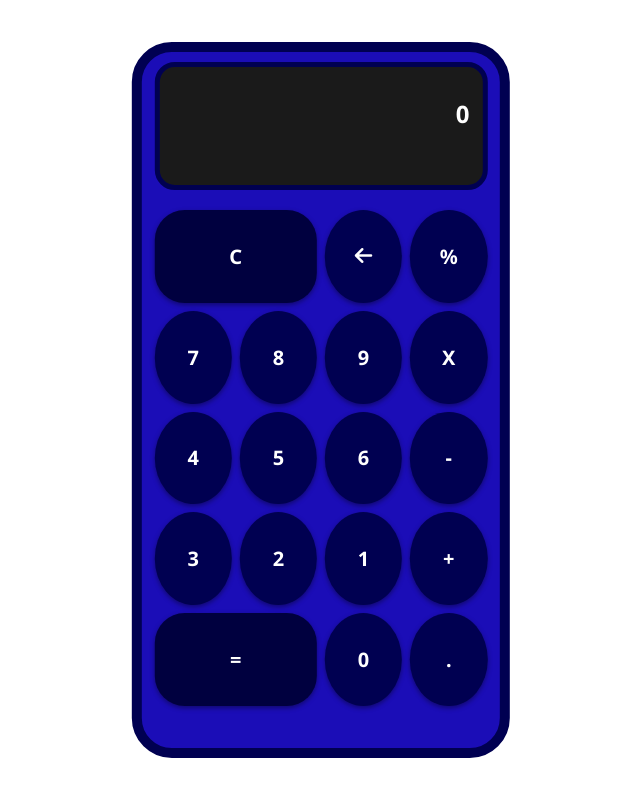
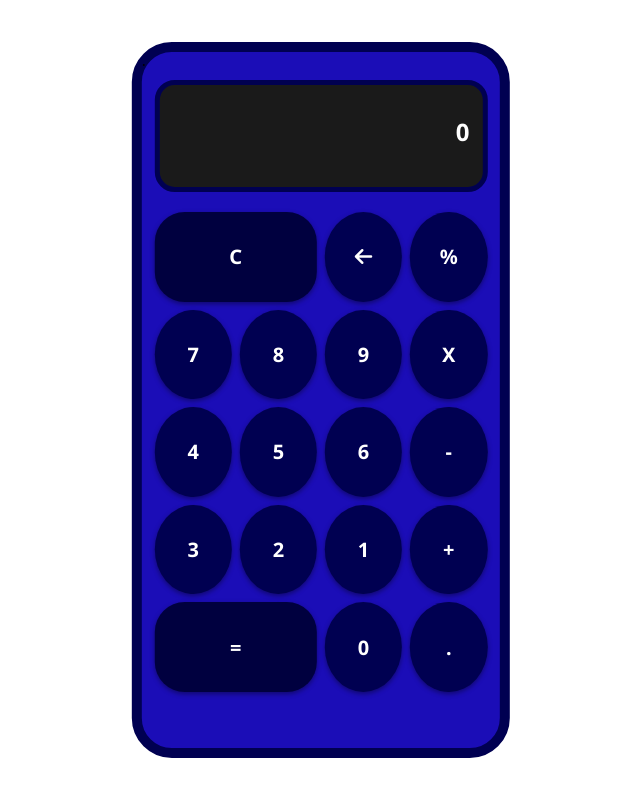
Before and after one commit to TomasCaminia/Calculator---React-JS, a React (Vite) app: page / in a window 1280 px wide. Shown: the top 796 px of the page, without its empty margins (319-959 px from the left). Built offline with nearby package versions, Linux system fonts and the light colour scheme.

Commit message:
I deleted App.jsx because It was obsolet

```diff
--- a/src/Assets/CSS/style.css
+++ b/src/Assets/CSS/style.css
@@ -22,7 +22,7 @@ body {
 
 .display {
   width: 26vw;
-  height: 16vh;
+  height: 14vh;
   background: #1a1a1a;
   border: 5px solid #000051;
   border-radius: 20px;
@@ -41,7 +41,7 @@ body {
 
 .panelButton {
   width: 26vw;
-  height: 62vh;
+  height: 60vh;
   background: transparent;
   display: grid;
   grid-template-columns: 1fr 1fr 1fr 1fr;
--- a/src/Assets/Sass/Partials/_display.scss
+++ b/src/Assets/Sass/Partials/_display.scss
@@ -1,5 +1,5 @@
 .display {
-    @include AnchoAltoFondo ( 26vw , 16vh , $colorDisplay);
+    @include AnchoAltoFondo ( 26vw , 14vh , $colorDisplay);
     border: 5px solid $colorPrimarioOscuro;
     border-radius: 20px;
     box-sizing: border-box;
--- a/src/Assets/Sass/Partials/_panel-button.scss
+++ b/src/Assets/Sass/Partials/_panel-button.scss
@@ -1,5 +1,5 @@
 .panelButton {
-    @include AnchoAltoFondo ( 26vw , 62vh , transparent);
+    @include AnchoAltoFondo ( 26vw , 60vh , transparent);
     @include Grilla-DisColRowGap ( grid , 1fr 1fr 1fr 1fr , 1fr 1fr 1fr 1fr 1fr , 1vh);
     border-radius: 20px;
     margin: auto;
--- a/src/Components/App.jsx
+++ /dev/null
@@ -1,24 +0,0 @@
-import React from 'react'
-
-//CSS
-import '../Assets/CSS/style.css'
-
-//EXPORTACIONES DE COMPONENTES
-import { Display } from './Display'
-import { PanelButton } from './PanelButton'
-
-export const App = () => {
-
-  return(
-    <>
-      {/*Creamos el contenedor de la calculadora*/}
-      <div className='calculator-container'>
-
-         <Display />
-         <PanelButton />
-
-      </div>
-
-    </>
-  )
-}
--- a/src/main.jsx
+++ b/src/main.jsx
@@ -1,9 +1,23 @@
 import React from 'react'
 import ReactDOM from 'react-dom/client'
-import { App } from './Components/App'
+
+//CSS
+import './Assets/CSS/style.css'
+
+//EXPORTACIONES DE COMPONENTES
+import { Display } from './Components/Display'
+import { PanelButton } from './Components/PanelButton'
 
 ReactDOM.createRoot(document.getElementById('root')).render(
   <React.StrictMode>
-    <App />
+
+    {/*Creamos el contenedor de la calculadora*/}
+    <div className='calculator-container'>.
+
+      <Display />
+      <PanelButton />
+
+    </div>
+
   </React.StrictMode>,
 );
```
